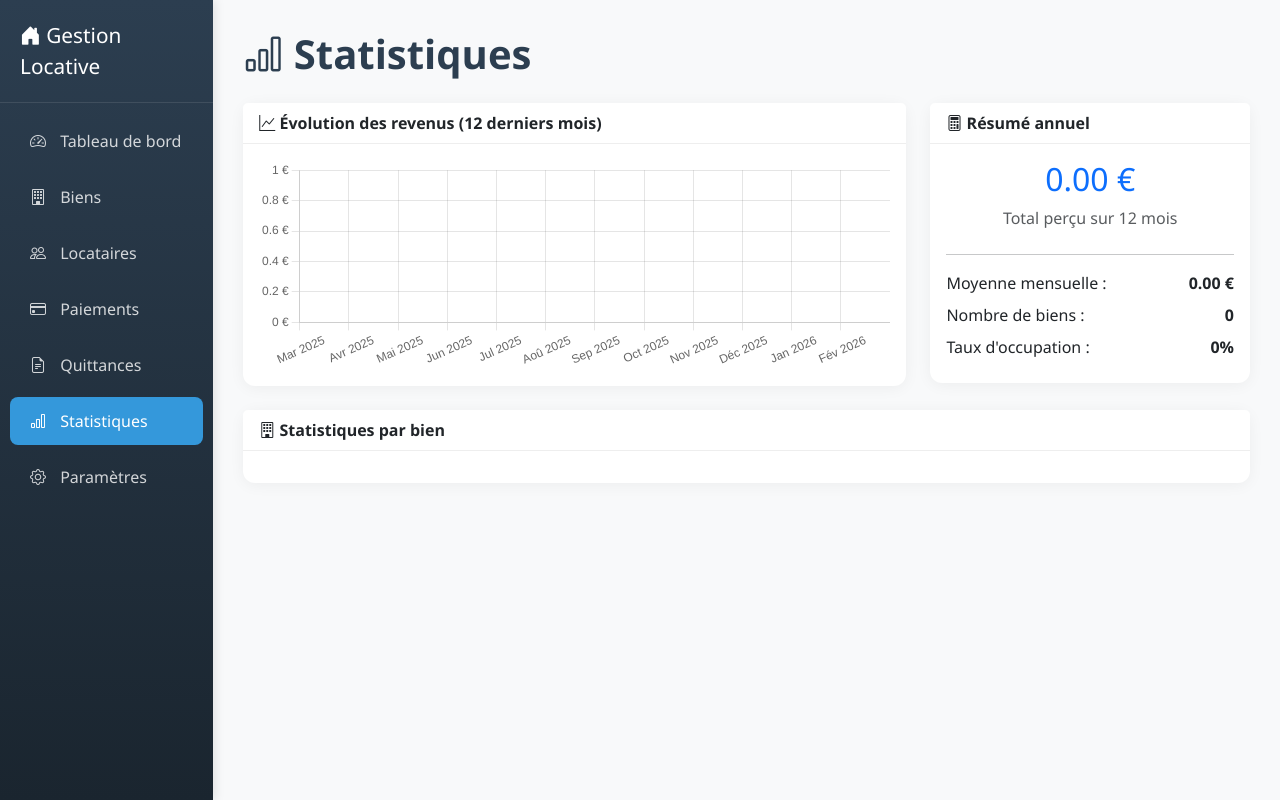
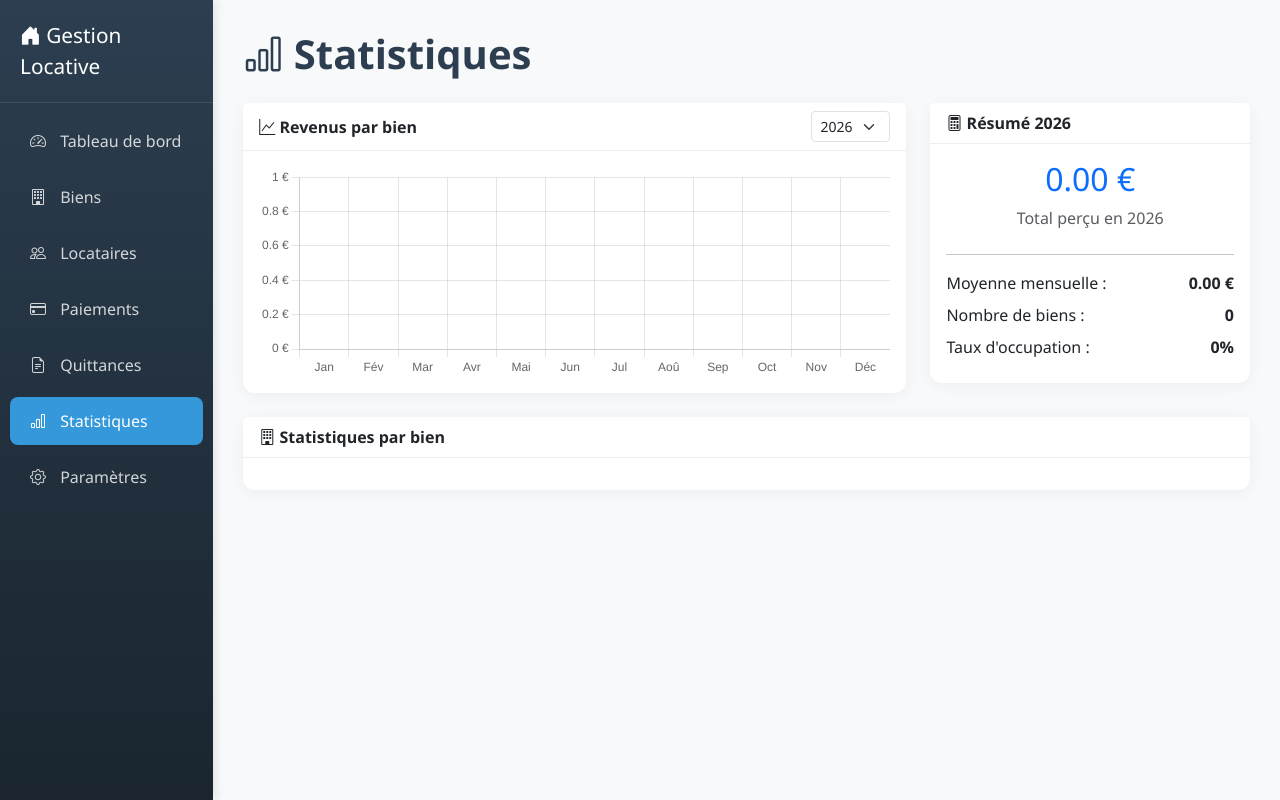
Before and after one commit to darkxander/Gestion_Locative, a Flask app: page /statistiques in a window 1280 px wide. Run offline with Flask 3, Linux system fonts and the light colour scheme; data that the repository does not hold is empty.

Commit message:
Add year filter and per-property colors to statistics page
- Year selector dropdown to filter by year
- Stacked bar chart with one color per property
- Revenue data grouped by property and month
- Summary card shows selected year totals

```diff
--- a/gestion_locative/app.py
+++ b/gestion_locative/app.py
@@ -636,26 +636,68 @@ def _register_routes(app):
     def statistiques():
         date_courante = date.today()
 
-        date_12_mois = date_courante - relativedelta(months=12)
-        mois_min = date_12_mois.strftime('%Y-%m')
+        # Année sélectionnée (défaut = année courante)
+        annee = _safe_int(request.args.get('annee'), date_courante.year)
 
-        revenus_bruts = db.session.query(
+        # Années disponibles (celles qui ont des paiements + année courante)
+        annees_db = db.session.query(
+            func.distinct(func.substr(Paiement.mois_concerne, 1, 4))
+        ).all()
+        annees_disponibles = sorted(set(
+            [int(a[0]) for a in annees_db if a[0]] + [date_courante.year]
+        ), reverse=True)
+
+        # Revenus par bien et par mois pour l'année sélectionnée
+        mois_min = f'{annee}-01'
+        mois_max = f'{annee}-12'
+
+        revenus_par_bien_bruts = db.session.query(
             Paiement.mois_concerne,
+            Bien.id,
+            Bien.nom,
+            Bien.type_bien,
             func.sum(Paiement.montant)
-        ).filter(Paiement.mois_concerne >= mois_min).group_by(
-            Paiement.mois_concerne
-        ).all()
-        revenus_dict = dict(revenus_bruts)
+        ).join(Locataire, Paiement.locataire_id == Locataire.id
+        ).join(Bien, Locataire.bien_id == Bien.id
+        ).filter(
+            Paiement.mois_concerne >= mois_min,
+            Paiement.mois_concerne <= mois_max
+        ).group_by(Paiement.mois_concerne, Bien.id).all()
 
+        # Construire la structure pour le template
+        biens_list = Bien.query.order_by(Bien.id).all()
+
+        revenus_par_bien = {}
+        for bien in biens_list:
+            revenus_par_bien[bien.id] = {
+                'nom': bien.nom,
+                'type_bien': bien.type_bien,
+                'mois': {}
+            }
+        for mois_c, bien_id, nom, type_bien, total in revenus_par_bien_bruts:
+            if bien_id in revenus_par_bien:
+                revenus_par_bien[bien_id]['mois'][mois_c] = float(total or 0)
+
+        # Labels des 12 mois de l'année
+        mois_labels = []
+        mois_keys = []
+        for m in range(1, 13):
+            mois_labels.append(MOIS_NOMS_COURTS[m])
+            mois_keys.append(f'{annee}-{m:02d}')
+
+        # Revenus mensuels globaux (pour le résumé)
         revenus_mensuels = []
-        for i in range(11, -1, -1):
-            mois_date = date_courante - relativedelta(months=i)
-            mois_str = mois_date.strftime('%Y-%m')
+        for i, mois_str in enumerate(mois_keys):
+            total = sum(
+                revenus_par_bien[bid]['mois'].get(mois_str, 0)
+                for bid in revenus_par_bien
+            )
             revenus_mensuels.append({
-                'mois': MOIS_NOMS_COURTS[mois_date.month] + ' ' + str(mois_date.year),
-                'total': revenus_dict.get(mois_str, 0) or 0
+                'mois': mois_labels[i],
+                'total': total
             })
 
+        # Stats par bien (occupancy, totaux)
         biens_stats = []
         biens = Bien.query.options(joinedload(Bien.locataires)).all()
 
@@ -674,6 +716,12 @@ def _register_routes(app):
             })
 
         return render_template('statistiques.html',
+                             annee=annee,
+                             annees_disponibles=annees_disponibles,
+                             mois_labels=mois_labels,
+                             mois_keys=mois_keys,
+                             biens_list=biens_list,
+                             revenus_par_bien=revenus_par_bien,
                              revenus_mensuels=revenus_mensuels,
                              biens_stats=biens_stats)
 
--- a/gestion_locative/templates/statistiques.html
+++ b/gestion_locative/templates/statistiques.html
@@ -1,6 +1,6 @@
 {% extends "base.html" %}
 
-{% block title %}Statistiques - Gestion Locative{% endblock %}
+{% block title %}Statistiques {{ annee }} - Gestion Locative{% endblock %}
 
 {% block content %}
 <h1 class="page-title"><i class="bi bi-bar-chart"></i> Statistiques</h1>
@@ -9,8 +9,13 @@
     <!-- Graphique des revenus -->
     <div class="col-md-8">
         <div class="card mb-4">
-            <div class="card-header">
-                <i class="bi bi-graph-up"></i> Évolution des revenus (12 derniers mois)
+            <div class="card-header d-flex justify-content-between align-items-center">
+                <span><i class="bi bi-graph-up"></i> Revenus par bien</span>
+                <select id="selectAnnee" class="form-select form-select-sm" style="width: auto;">
+                    {% for a in annees_disponibles %}
+                        <option value="{{ a }}" {{ 'selected' if a == annee }}>{{ a }}</option>
+                    {% endfor %}
+                </select>
             </div>
             <div class="card-body">
                 <canvas id="revenusChart" height="100"></canvas>
@@ -22,20 +27,20 @@
     <div class="col-md-4">
         <div class="card mb-4">
             <div class="card-header">
-                <i class="bi bi-calculator"></i> Résumé annuel
+                <i class="bi bi-calculator"></i> Résumé {{ annee }}
             </div>
             <div class="card-body">
                 {% set total_annuel = revenus_mensuels|sum(attribute='total') %}
                 <div class="text-center mb-4">
-                    <h2 class="text-primary">{{ "%.2f"|format(total_annuel) }} €</h2>
-                    <p class="text-muted">Total perçu sur 12 mois</p>
+                    <h2 class="text-primary">{{ "%.2f"|format(total_annuel) }} &euro;</h2>
+                    <p class="text-muted">Total perçu en {{ annee }}</p>
                 </div>
 
                 <hr>
 
                 <div class="d-flex justify-content-between mb-2">
                     <span>Moyenne mensuelle :</span>
-                    <strong>{{ "%.2f"|format(total_annuel / 12) }} €</strong>
+                    <strong>{{ "%.2f"|format(total_annuel / 12) }} &euro;</strong>
                 </div>
 
                 <div class="d-flex justify-content-between mb-2">
@@ -87,11 +92,11 @@
                                 {% if stat.locataire %}
                                 <tr>
                                     <td>Loyer mensuel :</td>
-                                    <td><strong>{{ stat.locataire.loyer_total }} €</strong></td>
+                                    <td><strong>{{ stat.locataire.loyer_total }} &euro;</strong></td>
                                 </tr>
                                 <tr>
                                     <td>Total perçu :</td>
-                                    <td><strong class="text-success">{{ "%.2f"|format(stat.total_percu) }} €</strong></td>
+                                    <td><strong class="text-success">{{ "%.2f"|format(stat.total_percu) }} &euro;</strong></td>
                                 </tr>
                                 {% endif %}
                             </table>
@@ -114,37 +119,69 @@
 
 {% block scripts %}
 <script>
-    // Données pour le graphique
-    const mois = [{% for r in revenus_mensuels %}'{{ r.mois }}'{% if not loop.last %}, {% endif %}{% endfor %}];
-    const revenus = [{% for r in revenus_mensuels %}{{ r.total }}{% if not loop.last %}, {% endif %}{% endfor %}];
+    // Sélecteur d'année → recharge la page
+    document.getElementById('selectAnnee').addEventListener('change', function() {
+        window.location.href = '{{ url_for("statistiques") }}?annee=' + this.value;
+    });
 
-    // Création du graphique
-    const ctx = document.getElementById('revenusChart').getContext('2d');
+    // Palette de couleurs par bien
+    var COULEURS = [
+        {bg: 'rgba(155, 89, 182, 0.7)', border: '#9b59b6'},
+        {bg: 'rgba(230, 126, 34, 0.7)', border: '#e67e22'},
+        {bg: 'rgba(52, 152, 219, 0.7)', border: '#3498db'},
+        {bg: 'rgba(46, 204, 113, 0.7)', border: '#2ecc71'},
+        {bg: 'rgba(231, 76, 60, 0.7)',  border: '#e74c3c'},
+        {bg: 'rgba(241, 196, 15, 0.7)', border: '#f1c40f'}
+    ];
+
+    // Labels des mois
+    var moisLabels = [{% for l in mois_labels %}'{{ l }}'{% if not loop.last %}, {% endif %}{% endfor %}];
+    var moisKeys = [{% for k in mois_keys %}'{{ k }}'{% if not loop.last %}, {% endif %}{% endfor %}];
+
+    // Un dataset par bien
+    var datasets = [];
+    {% for bien in biens_list %}
+    (function() {
+        var idx = {{ loop.index0 }} % COULEURS.length;
+        var revenusBien = {{ revenus_par_bien[bien.id]['mois'] | tojson }};
+        var data = [];
+        for (var i = 0; i < moisKeys.length; i++) {
+            data.push(revenusBien[moisKeys[i]] || 0);
+        }
+        datasets.push({
+            label: '{{ bien.nom }}',
+            data: data,
+            backgroundColor: COULEURS[idx].bg,
+            borderColor: COULEURS[idx].border,
+            borderWidth: 1
+        });
+    })();
+    {% endfor %}
+
+    // Graphique empilé
+    var ctx = document.getElementById('revenusChart').getContext('2d');
     new Chart(ctx, {
         type: 'bar',
         data: {
-            labels: mois,
-            datasets: [{
-                label: 'Revenus (€)',
-                data: revenus,
-                backgroundColor: 'rgba(52, 152, 219, 0.7)',
-                borderColor: 'rgba(52, 152, 219, 1)',
-                borderWidth: 1
-            }]
+            labels: moisLabels,
+            datasets: datasets
         },
         options: {
             responsive: true,
             plugins: {
                 legend: {
-                    display: false
+                    display: true,
+                    position: 'top'
                 }
             },
             scales: {
+                x: { stacked: true },
                 y: {
+                    stacked: true,
                     beginAtZero: true,
                     ticks: {
                         callback: function(value) {
-                            return value + ' €';
+                            return value + ' \u20ac';
                         }
                     }
                 }
```
